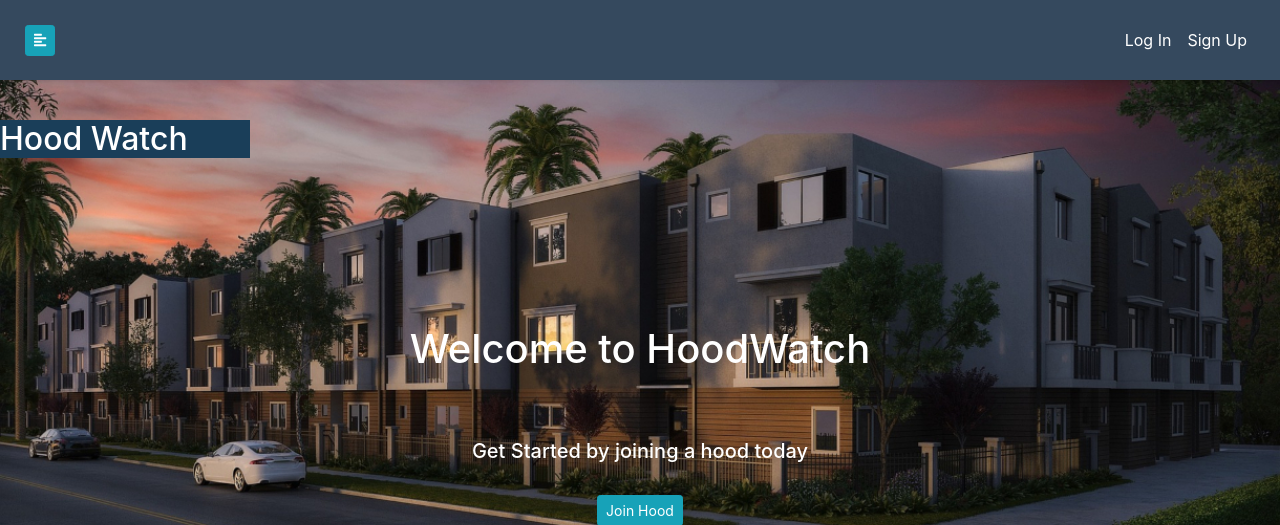
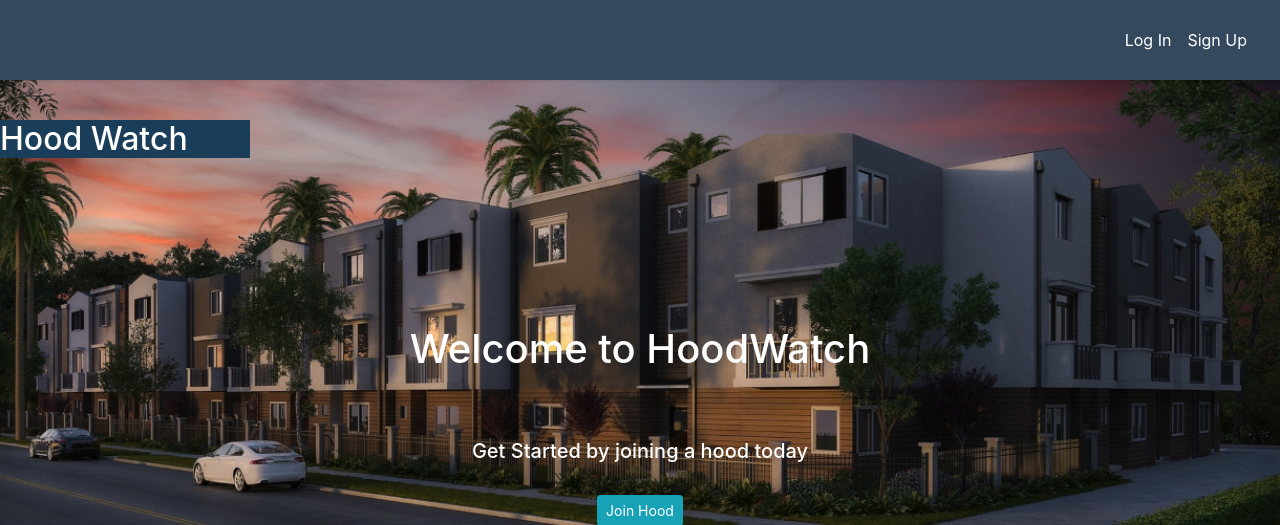
Before and after one commit to Agnes-Kalunda/neighbourhood, a Django app: page / in a window 1280 px wide. Shown: the top 525 px of the page. Run offline with Django 3.2, Linux system fonts and the light colour scheme; some libraries are stand-ins or nearby versions.

Commit message:
edited navbar

```diff
--- a/hood/templates/navbar.html
+++ b/hood/templates/navbar.html
@@ -1,12 +1,12 @@
 
             <nav class="navbar navbar-expand-lg navbar-dark" style="padding: 20px 10px; background-color: #35495e; border: none;  margin-bottom: 40px; box-shadow: 1px 1px 3px rgba(0, 0, 0, 0.1);">
                 <div class="container-fluid">
-                    <button type="button" id="sidebarCollapse" class="btn btn-sm btn-info">
+                    <!-- <button type="button" id="sidebarCollapse" class="btn btn-sm btn-info">
                         <i class="fas fa-align-left"></i>
                     </button>
                     <button class="btn btn-dark d-inline-block d-lg-none ml-auto" type="button" data-toggle="collapse" data-target="#navbarSupportedContent" aria-controls="navbarSupportedContent" aria-expanded="false" aria-label="Toggle navigation">
                         <i class="fas fa-align-justify"></i>
-                    </button>
+                    </button> -->
 
                     <div class="collapse navbar-collapse" id="navbarSupportedContent">
                         <ul class="nav navbar-nav ml-auto">
```
